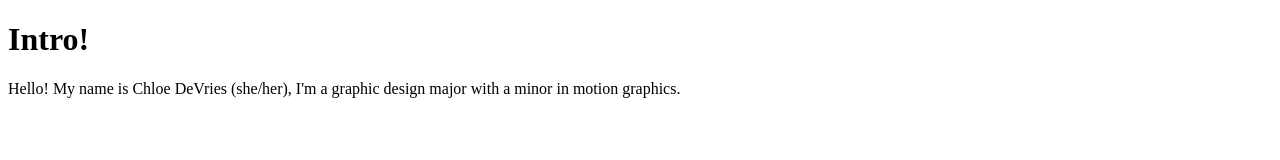
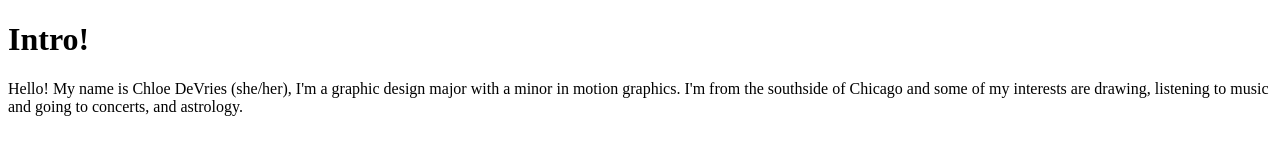
Before and after one commit to chloerdevries/Hamburger, a plain HTML site: page index.html in a window 1280 px wide. Drawn offline with Linux system fonts and the light colour scheme.

Commit message:
Update index.html

```diff
--- a/index.html
+++ b/index.html
@@ -6,4 +6,6 @@
   <body>
     <h1>Intro!</h1>
     <p>Hello! My name is Chloe DeVries (she/her), I'm a graphic design major
-      with a minor in motion graphics.
+      with a minor in motion graphics. I'm from the southside of Chicago and
+      some of my interests are drawing, listening to music and going to concerts,
+      and astrology. </p>
```
